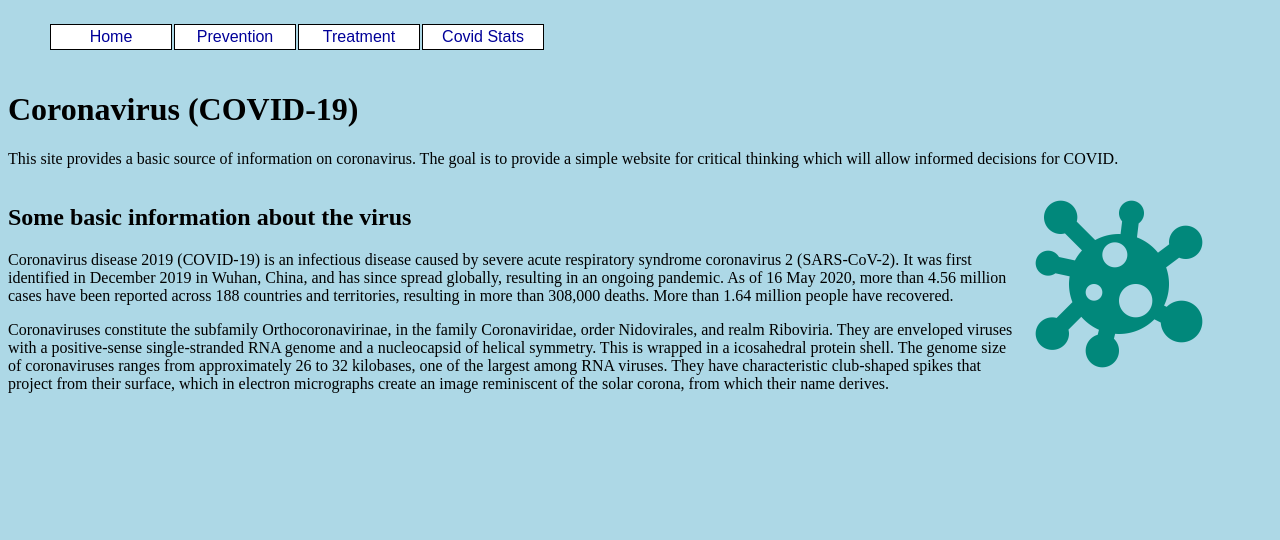
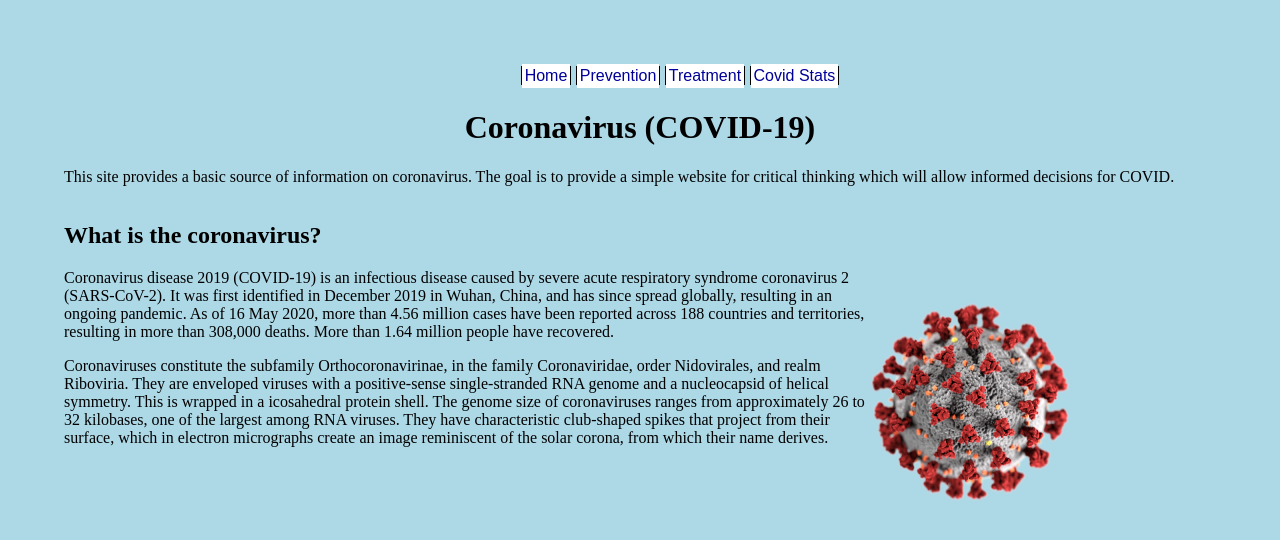
Before and after one commit to glizzwald/web-tech-assessment, a plain HTML site: page index.html in a window 1280 px wide. Drawn offline with Linux system fonts and the light colour scheme.

Commit message:
statistics

```diff
--- a/index.html
+++ b/index.html
@@ -13,11 +13,11 @@
 <body>
     <div id=contianer>
         <nav>
-            <ul id="navbar">
-                <li><a href="index.html">Home</a></li>
-                <li><a href="prevention.html">Prevention</a></li>
-                <li><a href="treatment.html">Treatment</a></li>
-                <li><a href="stats.html">Covid Stats</a></li>
+            <ul id=navbar>
+                <li><a href="index.html ">Home</a></li>
+                <li><a href="prevention.html ">Prevention</a></li>
+                <li><a href="treatment.html ">Treatment</a></li>
+                <li><a href="stats.html ">Covid Stats</a></li>
             </ul>
         </nav>
 
@@ -25,22 +25,25 @@
             <h1>Coronavirus (COVID-19)</h1>
         </div>
 
-        <div id="first-section">
+        <div id=first-section>
             <p>This site provides a basic source of information on coronavirus. The goal is to provide a simple website for critical thinking which will allow informed decisions for COVID.</p>
         </div>
 
-        <div id="covid-info">
-            <h2>Some basic information about the virus</h2>
+        <div id=covid-info>
+            <h2>What is the coronavirus?</h2>
             <p>Coronavirus disease 2019 (COVID-19) is an infectious disease caused by severe acute respiratory syndrome coronavirus 2 (SARS-CoV-2). It was first identified in December 2019 in Wuhan, China, and has since spread globally, resulting in an ongoing
                 pandemic. As of 16 May 2020, more than 4.56 million cases have been reported across 188 countries and territories, resulting in more than 308,000 deaths. More than 1.64 million people have recovered. </p>
+            <p>
+
+            </p>
 
             <p>Coronaviruses constitute the subfamily Orthocoronavirinae, in the family Coronaviridae, order Nidovirales, and realm Riboviria. They are enveloped viruses with a positive-sense single-stranded RNA genome and a nucleocapsid of helical symmetry.
                 This is wrapped in a icosahedral protein shell. The genome size of coronaviruses ranges from approximately 26 to 32 kilobases, one of the largest among RNA viruses. They have characteristic club-shaped spikes that project from their surface,
                 which in electron micrographs create an image reminiscent of the solar corona, from which their name derives.</p>
         </div>
 
-        <div id="virus-image">
-            <img src="/assets/virus-image.png" alt="virus image" style=height:200px;width:200px>
+        <div id=virus-image>
+            <img src=/assets/virus-image-refined.png alt="virus image " style=height:200px;width:200px>
         </div>
 
     </div>
--- a/main.js
+++ b/main.js
@@ -2,15 +2,19 @@ var covid;
 
 function main() {
     var settings = {
-        "url": "https://api.covid19api.com/",
+        "url": "https://api.covid19api.com/summary",
         "method": "GET",
         "timeout": 0,
     };
 
+
+
     $.ajax(settings).done(function(response) {
         console.log(response);
+        document.write(NewConfirmed)
     });
 }
+document.write(NewConfimed)
 
 var output = document.getElementById('output');
 output.innerHTML = 'new content';
--- a/styles.css
+++ b/styles.css
@@ -1,27 +1,25 @@
 body {
     background-color: lightblue;
+    margin: 5%;
 }
 
-#container {
-    margin: 10%;
-}
+#container {}
 
 #navbar {
-    display: inline-block;
-    width: 500px;
+    width: 100%;
     font-family: sans-serif;
+    list-style: none;
+    margin: 0 auto;
+    text-align: center;
 }
 
 #navbar li {
-    display: block;
-    width: 120px;
-    float: left;
-    margin-left: 2px;
+    display: inline;
     border: 1px solid #000;
 }
 
 #navbar a {
-    display: block;
+    display: inline-block;
     padding: 3px;
     text-decoration: none;
     background-color: #fff;
@@ -35,19 +33,21 @@ body {
 }
 
 #header {
-    display: ;
+    display: block;
+    text-align: center;
 }
 
 #first-section {
-    display: inline;
+    display: block;
+    clear: both;
 }
 
 #covid-info {
-    display: inline-block;
-    width: 80%;
+    width: 70%;
     float: left
 }
 
 #virus-image {
     display: inline-block;
+    margin-top: 100px;
 }
```
Also changed, not shown: stats.html (+1 -0 lines), assets/virus-image-refined.png (added).
